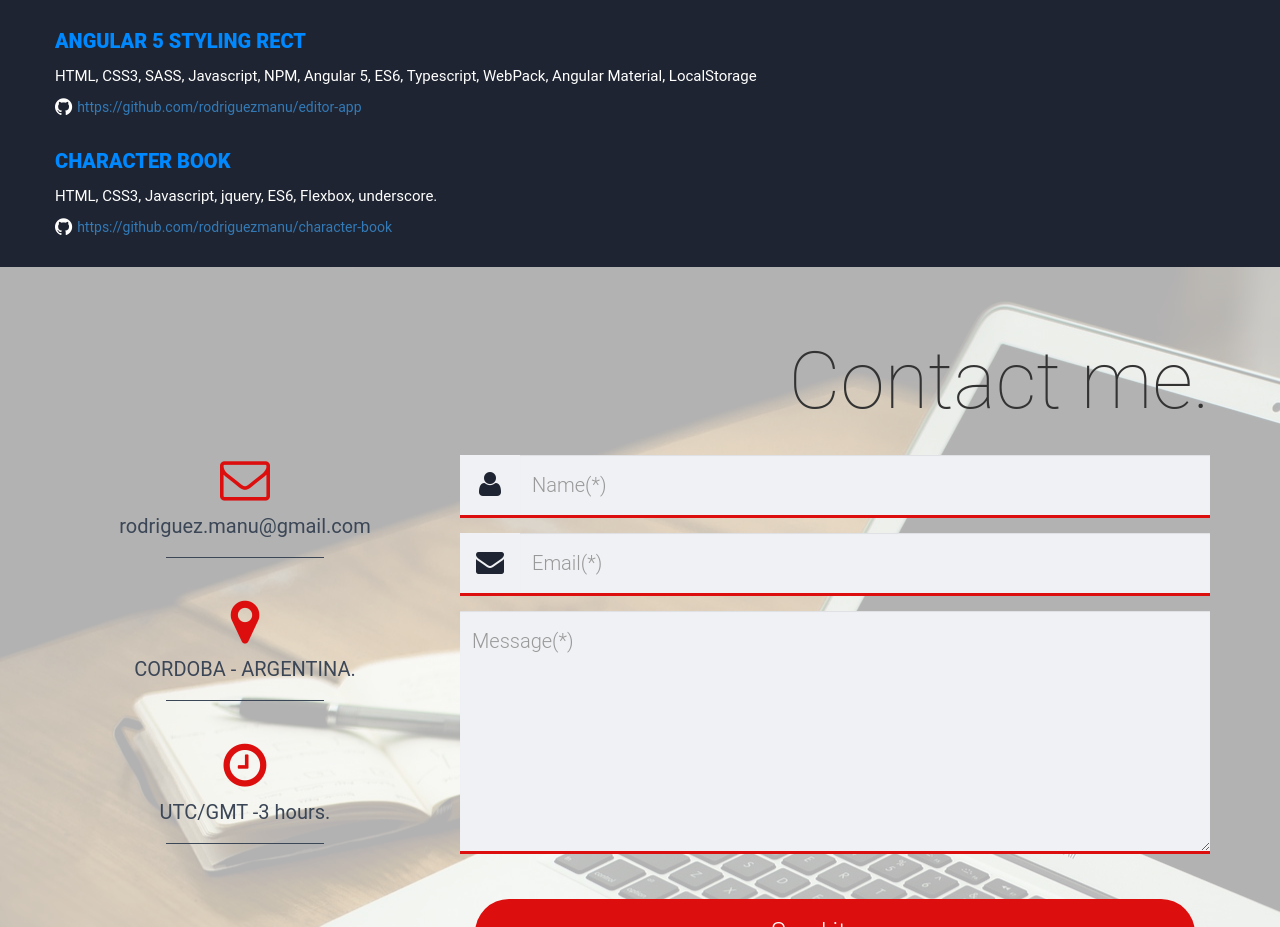
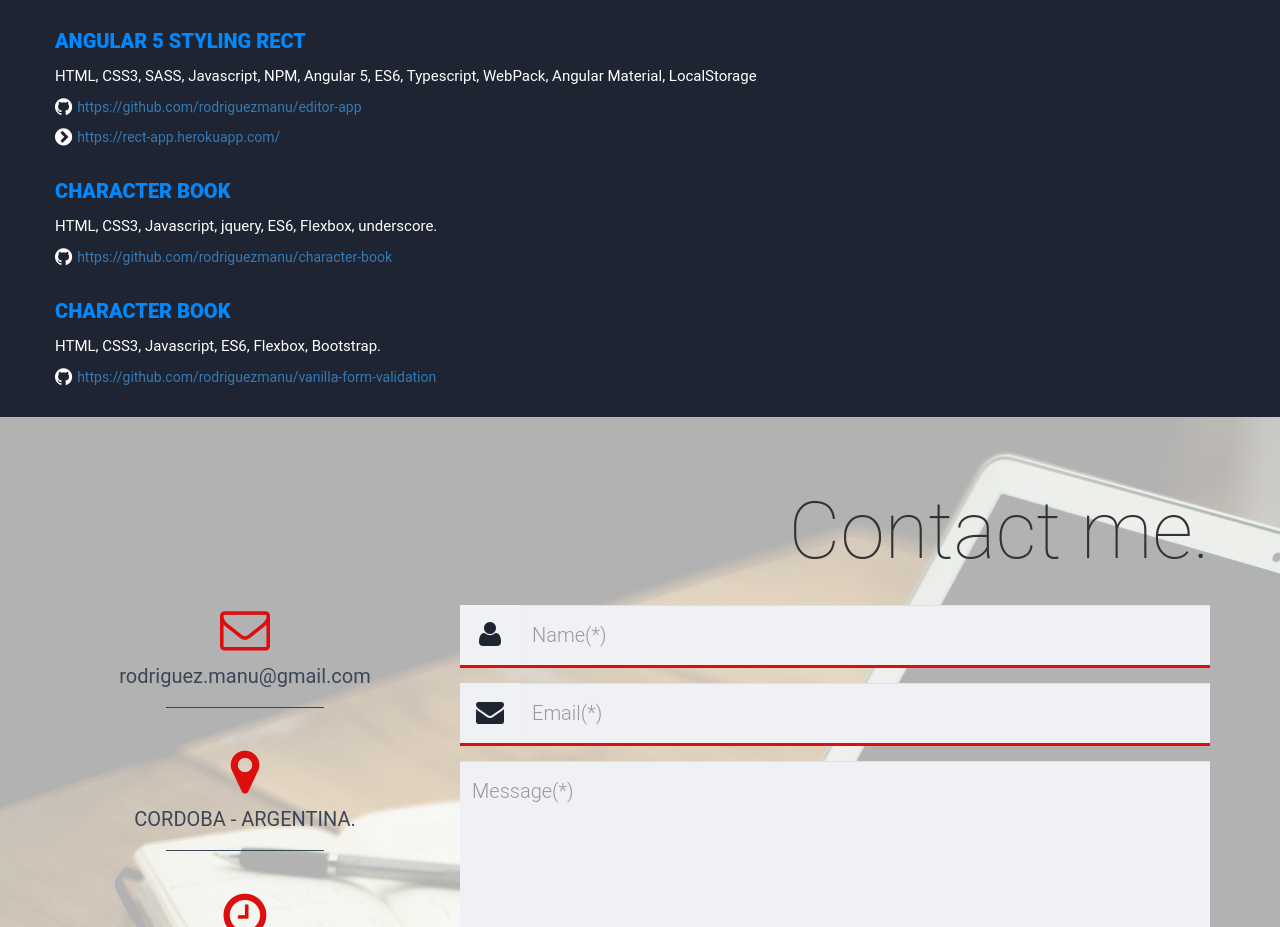
Before and after one commit to rodriguezmanu/rodriguezmanu.github.io, a website: page index.html in a window 1280 px wide. Shown: the part 5231-6158 px from the top of the page. Drawn offline with Linux system fonts and the light colour scheme; files whose address does not match are found by name.

Commit message:
Update index.html

```diff
--- a/index.html
+++ b/index.html
@@ -483,6 +483,11 @@
                         <i class="fa fa-github" aria-hidden="true"></i>
                         <a href="https://github.com/rodriguezmanu/editor-app" target="_blank">https://github.com/rodriguezmanu/editor-app</a>
                     </div>
+
+                    <div>
+                        <i class="fa fa-chevron-circle-right" aria-hidden="true"></i>
+                        <a href="https://rect-app.herokuapp.com/" target="_blank">https://rect-app.herokuapp.com/</a>
+                    </div>
                 </div>
 
                 <p class="text-main color-c title-sample wow fadeInRightBig">Character book</p>
@@ -493,6 +498,17 @@
                     <div>
                         <i class="fa fa-github" aria-hidden="true"></i>
                         <a href="https://github.com/rodriguezmanu/character-book" target="_blank">https://github.com/rodriguezmanu/character-book</a>
+                    </div>
+                </div>
+
+                <p class="text-main color-c title-sample wow fadeInRightBig">Character book</p>
+                <div class="text-main color-c techs-sample wow fadeInLeftBig">
+                    HTML, CSS3,  Javascript, ES6, Flexbox, Bootstrap.
+                </div>
+                <div class="link-sample color-d wow fadeInUpBig">
+                    <div>
+                        <i class="fa fa-github" aria-hidden="true"></i>
+                        <a href="https://github.com/rodriguezmanu/vanilla-form-validation" target="_blank">https://github.com/rodriguezmanu/vanilla-form-validation</a>
                     </div>
                 </div>
 
```
